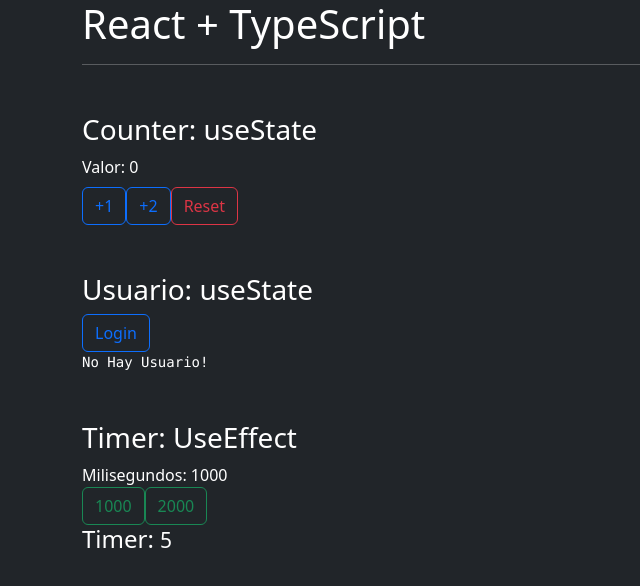
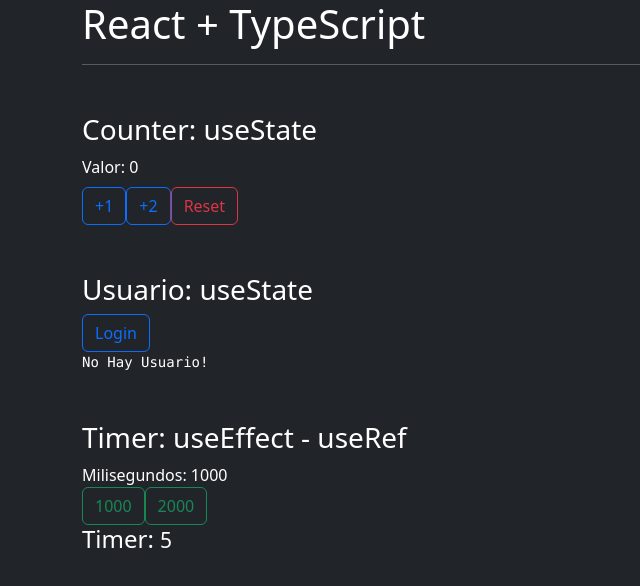
Before and after one commit to Alquimista-07/React-TypeScript-Crear-aplicacion-de-React-con-Typescript, a React (Create React App) app in the folder React+TS/mi-app/: page / in a window 1280 px wide. Shown: the top 586 px of the page, without its empty margins (0-640 px from the left). Built offline with nearby package versions, Linux system fonts and the light colour scheme.

Commit message:
Update TimerPadre.tsx

```diff
--- a/React+TS/mi-app/src/components/TimerPadre.tsx
+++ b/React+TS/mi-app/src/components/TimerPadre.tsx
@@ -15,7 +15,7 @@
 
   return (
     <div className="mt-5">
-        <h3>Timer: UseEffect</h3>
+        <h3>Timer: useEffect - useRef</h3>
 
         <span>Milisegundos: { milisegundos }</span>
 
```
